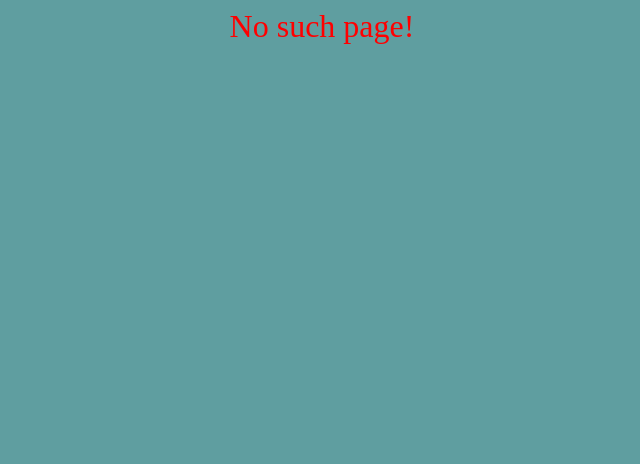
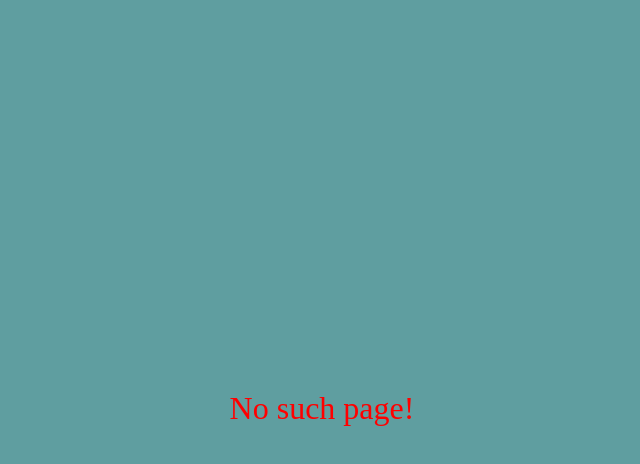
Before and after one commit to mikailaliyev/test-nodejs, a plain HTML site: page index.html in a window 1280 px wide. Shown: the whole page, without its empty margins (318-958 px from the left). Drawn offline with Linux system fonts and the light colour scheme.

```diff
--- a/index.html
+++ b/index.html
@@ -2,12 +2,12 @@
 <html lang="en">
   <head>
     <meta charset="UTF-8" />
-    <link rel="stylesheet" href="./styles.css">
+    <link rel="stylesheet" href="./styles.css" />
     <meta http-equiv="X-UA-Compatible" content="IE=edge" />
     <meta name="viewport" content="width=device-width, initial-scale=1.0" />
     <title>Ooops!</title>
   </head>
-  <body style="text-align: center; color: red; font-size: 200%">
-    No such page!
+  <body>
+    <p>No such page!</p>
   </body>
 </html>
--- a/styles.css
+++ b/styles.css
@@ -1,3 +1,11 @@
 body {
-    background-color: cadetblue;
+  background-color: cadetblue;
+  height: 100vh;
+  display: flex;
+  align-items: center;
+  justify-content: center;
 }
+p {
+  color: red;
+  font-size: 2em;
+}
```
Also changed, not shown: app.js (+7 -1 lines).
